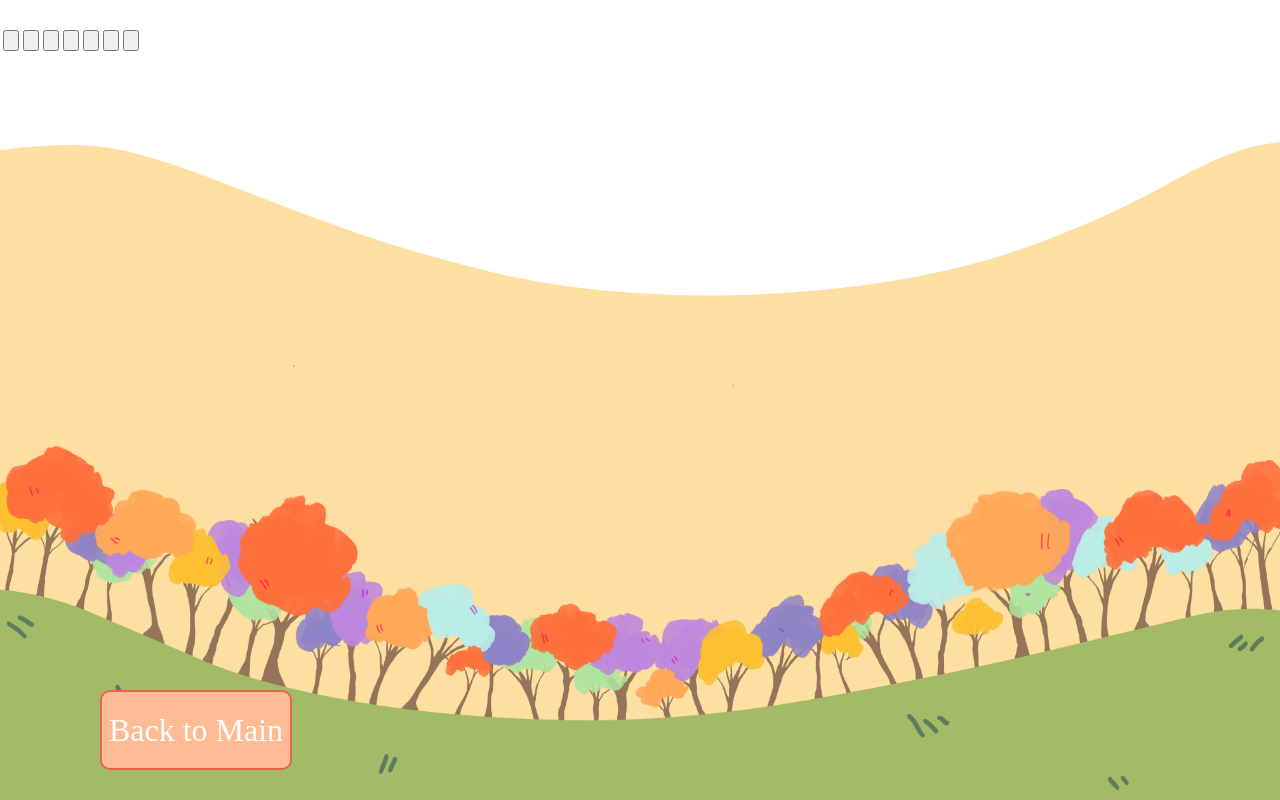
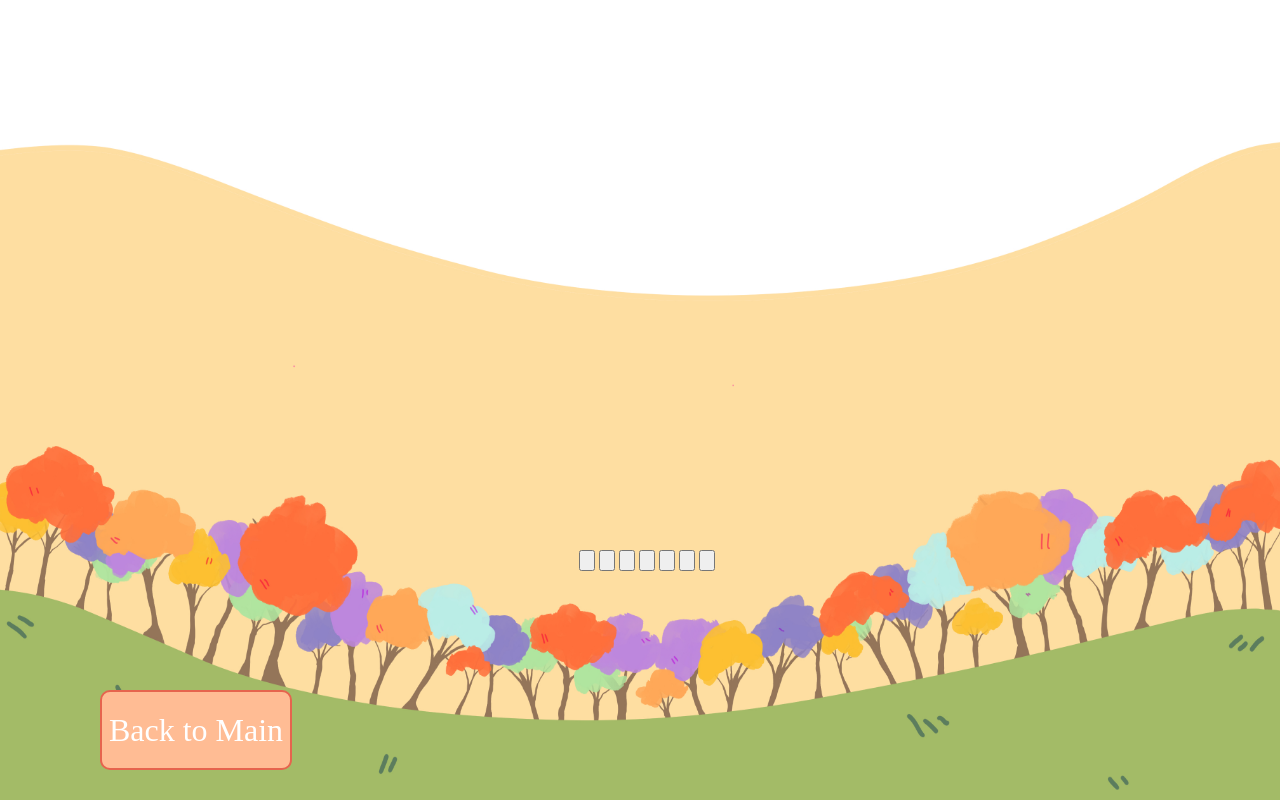
Before and after one commit to CarbonellKatie/Branch-Out, a React (Create React App) app in the folder branch-out/: page / in a window 1280 px wide. Both pictures are taken after a click on the button "Mood". Built offline with nearby package versions, Linux system fonts and the light colour scheme.

Commit message:
table sizes

```diff
--- a/branch-out/src/Mood/Mood.css
+++ b/branch-out/src/Mood/Mood.css
@@ -4,3 +4,10 @@
   height: 100vh;
   width: 100vw;
 }
+
+#mood-of-the-day {
+  position: absolute;
+  top: 65%;
+  left: 45%;
+  width: 180px;
+}
--- a/branch-out/src/Mood/Mood.jsx
+++ b/branch-out/src/Mood/Mood.jsx
@@ -7,7 +7,7 @@ const Mood = ({ showMainScreen }) => {
           Back to Main
         </button>
         <div id="mood-of-the-day">
-          <table>
+          <table id="mood-table">
             <tbody>
               <tr>
                 <td>
@@ -36,7 +36,7 @@ const Mood = ({ showMainScreen }) => {
           </table>
 
           <div id="options">
-            <table>
+            <table id="options-table">
               <tbody>
                 <tr>
                   <td>
```
